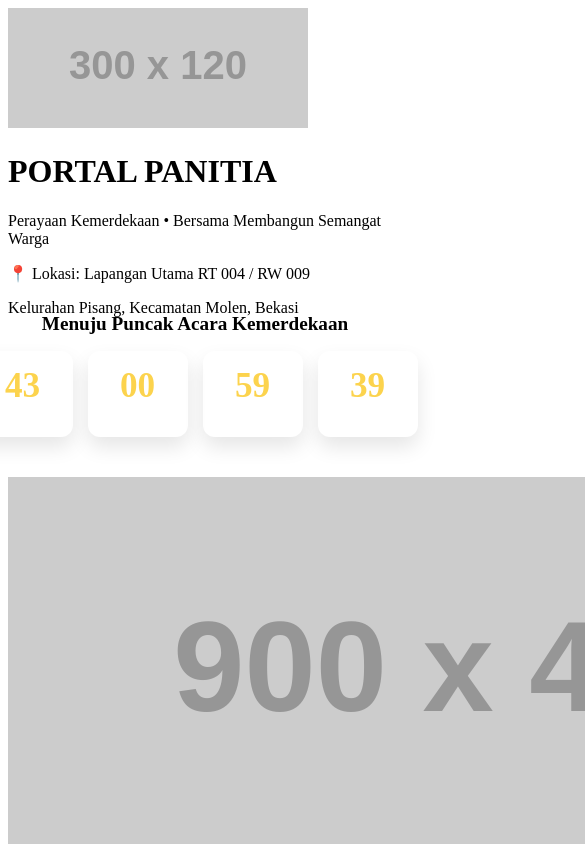
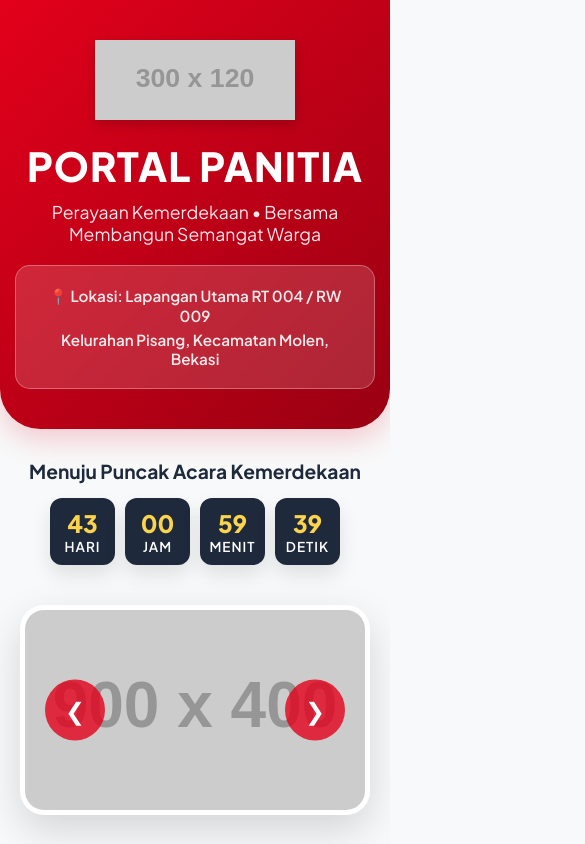
Before and after one commit to kazuyago/portal-17an, a website: page index.html in a window 390 px wide. Shown: the top 844 px of the page, 585 px wide, since content can reach past the window. Drawn offline with Linux system fonts and the light colour scheme; placeholder pictures from the web are drawn by us.

Commit message:
Refactor CSS styles and add responsive design

```diff
--- a/style.css
+++ b/style.css
@@ -1,28 +1,131 @@
-/* Hitung Mundur (Countdown) */
+@import url('https://fonts.googleapis.com/css2?family=Plus+Jakarta+Sans:wght@400;600;700;800&display=swap');
+
+:root {
+  --red-primary: #E3001B;
+  --red-gradient: linear-gradient(135deg, #E3001B 0%, #990012 100%);
+  --bg-light: #F8F9FA;
+  --text-dark: #1E293B;
+  --text-muted: #64748B;
+  --card-bg: #FFFFFF;
+}
+
+* { margin: 0; padding: 0; box-sizing: border-box; font-family: 'Plus Jakarta Sans', sans-serif; }
+
+body { background-color: var(--bg-light); color: var(--text-dark); overflow-x: hidden; }
+
+/* 1. Hero Section (Header Utama) */
+.hero {
+  background: var(--red-gradient);
+  color: white;
+  text-align: center;
+  padding: 60px 20px;
+  border-bottom-left-radius: 40px;
+  border-bottom-right-radius: 40px;
+  box-shadow: 0 10px 30px rgba(227, 0, 27, 0.2);
+  margin-bottom: 50px;
+  display: flex;
+  flex-direction: column;
+  align-items: center;
+}
+.hero h1 { font-size: 2.5rem; font-weight: 800; letter-spacing: 1px; margin-bottom: 10px; }
+.hero p { font-size: 1.1rem; font-weight: 400; opacity: 0.9; }
+
+.logo-hut { height: 80px; margin-bottom: 20px; filter: drop-shadow(0 4px 6px rgba(0,0,0,0.2)); }
+.lokasi-info {
+  background: rgba(255, 255, 255, 0.15);
+  backdrop-filter: blur(5px);
+  padding: 15px 25px;
+  border-radius: 15px;
+  display: inline-block;
+  margin-top: 20px;
+  border: 1px solid rgba(255, 255, 255, 0.3);
+}
+.lokasi-info p { margin: 5px 0; font-size: 0.95rem; font-weight: 600; }
+
+/* 2. Container & Judul Section */
+.container { max-width: 1000px; margin: 0 auto; padding: 0 20px; }
+.section-title {
+  text-align: center; font-size: 1.8rem; font-weight: 800; color: var(--text-dark); margin-bottom: 40px; position: relative;
+}
+.section-title::after {
+  content: ''; display: block; width: 60px; height: 5px; background: var(--red-primary); margin: 12px auto 0; border-radius: 5px;
+}
+
+/* 3. Hitung Mundur (Countdown) */
 .countdown-wrapper { text-align: center; margin: -20px auto 40px; position: relative; z-index: 10; }
-.countdown { display: flex; justify-content: center; gap: 15px; margin-top: 15px; }
+.countdown { display: flex; justify-content: center; gap: 15px; margin-top: 15px; flex-wrap: wrap; }
 .time-box { background: var(--text-dark); color: white; padding: 15px 10px; border-radius: 12px; min-width: 80px; box-shadow: 0 10px 20px rgba(0,0,0,0.1); }
 .time-box span { display: block; font-size: 2.2rem; font-weight: 800; color: #FCD34D; }
 .time-box p { font-size: 0.85rem; margin: 0; font-weight: 600; text-transform: uppercase; letter-spacing: 1px; }
 
-/* Papan Hadiah Utama */
+/* 4. Slider Promosi */
+.slider-container {
+  max-width: 900px; margin: 0 auto 50px; position: relative; border-radius: 24px; overflow: hidden;
+  box-shadow: 0 15px 40px rgba(0,0,0,0.15); background: var(--card-bg); border: 5px solid white;
+}
+.slide { display: none; width: 100%; height: 400px; }
+.slide.active { display: block; animation: fade 0.8s; }
+.slide img { width: 100%; height: 100%; object-fit: cover; }
+@keyframes fade { from { opacity: 0.4 } to { opacity: 1 } }
+.slider-btn {
+  position: absolute; top: 50%; transform: translateY(-50%); background: rgba(227, 0, 27, 0.8);
+  color: white; border: none; padding: 15px 20px; font-size: 1.5rem; cursor: pointer; border-radius: 50%; transition: 0.3s;
+}
+.slider-btn:hover { background: var(--text-dark); }
+.prev-btn { left: 20px; }
+.next-btn { right: 20px; }
+
+/* 5. Papan Hadiah Utama */
 .hadiah-banner {
-  background: linear-gradient(135deg, #F59E0B 0%, #D97706 100%);
-  color: white; padding: 30px; border-radius: 20px; text-align: center; margin-bottom: 50px;
-  box-shadow: 0 10px 25px rgba(245, 158, 11, 0.3); border: 4px solid #FDE68A;
+  background: linear-gradient(135deg, #F59E0B 0%, #D97706 100%); color: white; padding: 30px; border-radius: 20px; text-align: center;
+  margin-bottom: 50px; box-shadow: 0 10px 25px rgba(245, 158, 11, 0.3); border: 4px solid #FDE68A;
 }
 .hadiah-banner h2 { font-size: 1.8rem; margin-bottom: 10px; text-shadow: 1px 2px 4px rgba(0,0,0,0.2); }
 .hadiah-banner p { font-size: 1.1rem; font-weight: 600; }
 
-/* Jadwal (Rundown) */
+/* 6. Jadwal (Rundown) */
 .jadwal-container { max-width: 600px; margin: 0 auto 60px; background: white; padding: 30px; border-radius: 20px; box-shadow: 0 5px 15px rgba(0,0,0,0.05); }
 .jadwal-item { display: flex; padding: 15px 0; border-bottom: 2px dashed #E2E8F0; align-items: center; }
 .jadwal-item:last-child { border-bottom: none; }
-.jadwal-waktu { font-weight: 800; color: var(--red-primary); width: 110px; font-size: 1.1rem; }
+.jadwal-waktu { font-weight: 800; color: var(--red-primary); width: 110px; font-size: 1.1rem; flex-shrink: 0; }
 .jadwal-kegiatan { font-weight: 600; color: var(--text-dark); font-size: 1.05rem; }
 
-/* Daftar Sponsor */
+/* 7. Grid Kartu Lomba */
+.grid-lomba { display: grid; grid-template-columns: repeat(auto-fit, minmax(250px, 1fr)); gap: 25px; margin-bottom: 60px; }
+.card { background: var(--card-bg); border-radius: 20px; padding: 30px 20px; text-align: center; box-shadow: 0 4px 6px -1px rgba(0, 0, 0, 0.05); border-top: 6px solid var(--red-primary); transition: all 0.3s ease; }
+.card:hover { transform: translateY(-8px); box-shadow: 0 20px 25px -5px rgba(227, 0, 27, 0.15); }
+.card-icon { font-size: 3rem; margin-bottom: 15px; display: block; }
+.card h3 { font-size: 1.3rem; font-weight: 700; margin-bottom: 10px; }
+.card .kategori { display: inline-block; background: #FEE2E2; color: var(--red-primary); padding: 6px 15px; border-radius: 20px; font-size: 0.85rem; font-weight: 600; }
+
+/* 8. Form Pendaftaran */
+.form-container { background: white; border-radius: 24px; padding: 40px; box-shadow: 0 10px 40px rgba(0,0,0,0.08); max-width: 500px; margin: 0 auto 60px; }
+.form-container h3 { text-align: center; margin-bottom: 30px; font-size: 1.5rem; font-weight: 800; }
+.form-group { margin-bottom: 20px; text-align: left; }
+.form-group label { display: block; margin-bottom: 8px; font-weight: 600; font-size: 0.95rem; }
+.form-control { width: 100%; padding: 14px 16px; border: 2px solid #E2E8F0; border-radius: 12px; font-size: 1rem; transition: all 0.3s; background: #F8F9FA; }
+.form-control:focus { border-color: var(--red-primary); outline: none; background: white; box-shadow: 0 0 0 4px rgba(227, 0, 27, 0.1); }
+.btn-submit { width: 100%; background: var(--red-gradient); color: white; padding: 16px; border: none; border-radius: 12px; font-size: 1.1rem; font-weight: 700; cursor: pointer; transition: transform 0.2s, box-shadow 0.2s; margin-top: 10px; }
+.btn-submit:hover { transform: translateY(-2px); box-shadow: 0 10px 20px rgba(227, 0, 27, 0.2); }
+
+/* 9. Daftar Sponsor */
 .sponsor-section { text-align: center; margin-bottom: 60px; padding-top: 30px; border-top: 2px solid #E2E8F0; }
 .sponsor-grid { display: flex; justify-content: center; gap: 40px; flex-wrap: wrap; margin-top: 25px; align-items: center; }
 .sponsor-grid img { max-height: 50px; filter: grayscale(100%); opacity: 0.6; transition: all 0.3s ease; }
 .sponsor-grid img:hover { filter: grayscale(0%); opacity: 1; transform: scale(1.1); }
+
+/* 10. Footer */
+.footer { text-align: center; padding-bottom: 40px; }
+.btn-login { color: var(--text-muted); text-decoration: none; font-weight: 600; font-size: 0.9rem; }
+.btn-login:hover { color: var(--red-primary); }
+
+/* Pengaturan Tampilan Layar Kecil (HP) */
+@media (max-width: 768px) {
+  .hero { padding: 40px 15px; }
+  .countdown { gap: 10px; }
+  .time-box { min-width: 65px; padding: 10px 5px; }
+  .time-box span { font-size: 1.5rem; }
+  .slide { height: 200px; }
+  .jadwal-item { flex-direction: column; align-items: flex-start; }
+  .jadwal-waktu { margin-bottom: 5px; }
+}
```
